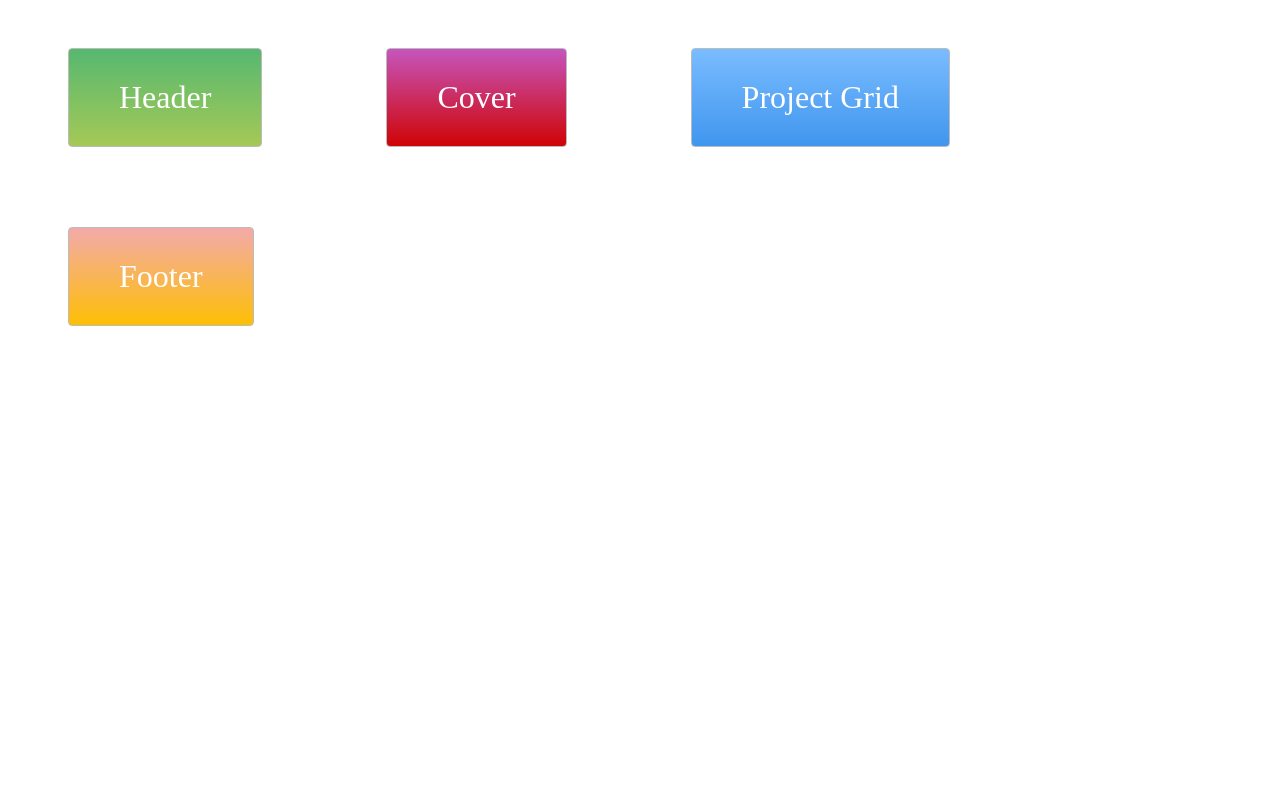
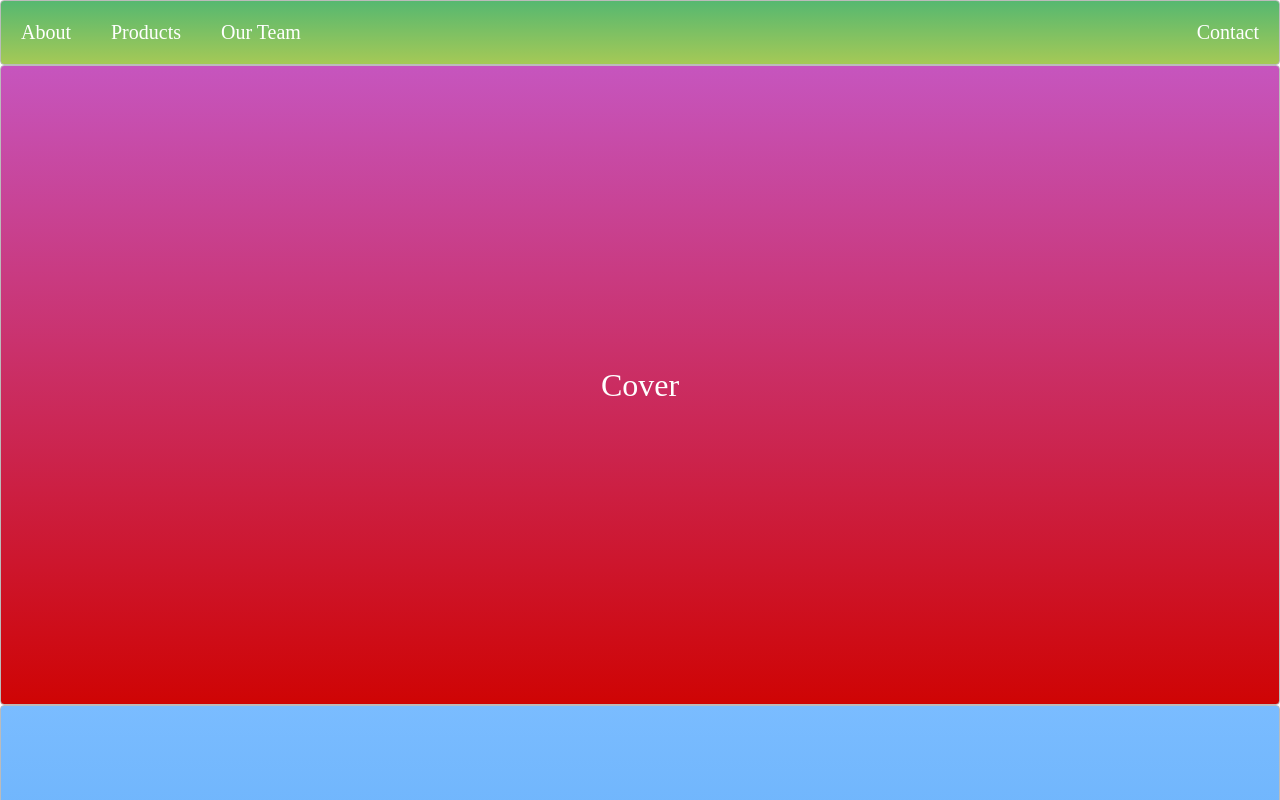
Before and after one commit to elidvenega/zero-to-mastery-academy, a plain HTML site: page section-9/project-start/index.html in a window 1280 px wide. Shown: the top 800 px of the page. Drawn offline with Linux system fonts and the light colour scheme.

Commit message:
Work on CSS

```diff
--- a/section-9/project-start/index.html
+++ b/section-9/project-start/index.html
@@ -2,12 +2,20 @@
 <html>
   <head>
     <title>Layout Master</title>
-  <link rel="stylesheet" type="text/css" href="./style.css">
+    <link rel="stylesheet" type="text/css" href="./style.css" />
   </head>
   <body>
-  <div class="zone green">Header</div>
-  <div class="zone red">Cover</div>
-  <div class="zone blue">Project Grid</div>
+    <nav class="zone green">
+      <ul class="main-nav">
+        <li><a href="#">About</a></li>
+        <li><a href="#">Products</a></li>
+        <li><a href="#">Our Team</a></li>
+        <li class="push"><a href="#">Contact</a></li>
+      </ul>
+    </nav>
+
+    <header class="zone red">Cover</header>
+    <div class="zone blue"></div>
     <div class="zone yellow">Footer</div>
   </body>
 </html>
--- a/section-9/project-start/style.css
+++ b/section-9/project-start/style.css
@@ -1,71 +1,190 @@
+* {
+  margin: 0;
+  padding: 0;
+  box-sizing: border-box;
+}
+
 .zone {
-    padding:30px 50px;
-    margin:40px 60px;
-    cursor:pointer;
-    display:inline-block;
-    color:#FFF;
-    font-size:2em;
-    border-radius:4px;
-    border:1px solid #bbb;
-    transition: all 0.3s linear;
+  /* padding: 30px 50px; */
+  /* margin: 40px 60px; */
+  /* cursor: pointer; */
+  /* display: inline-block; */
+  color: #fff;
+  font-size: 2em;
+  border-radius: 4px;
+  border: 1px solid #bbb;
+  transition: all 0.3s linear;
 }
 
 .zone:hover {
-    -webkit-box-shadow:rgba(0,0,0,0.8) 0px 5px 15px, inset rgba(0,0,0,0.15) 0px -10px 20px;
-    -moz-box-shadow:rgba(0,0,0,0.8) 0px 5px 15px, inset rgba(0,0,0,0.15) 0px -10px 20px;
-    -o-box-shadow:rgba(0,0,0,0.8) 0px 5px 15px, inset rgba(0,0,0,0.15) 0px -10px 20px;
-    box-shadow:rgba(0,0,0,0.8) 0px 5px 15px, inset rgba(0,0,0,0.15) 0px -10px 20px;
+  -webkit-box-shadow: rgba(0, 0, 0, 0.8) 0px 5px 15px,
+    inset rgba(0, 0, 0, 0.15) 0px -10px 20px;
+  -moz-box-shadow: rgba(0, 0, 0, 0.8) 0px 5px 15px,
+    inset rgba(0, 0, 0, 0.15) 0px -10px 20px;
+  -o-box-shadow: rgba(0, 0, 0, 0.8) 0px 5px 15px,
+    inset rgba(0, 0, 0, 0.15) 0px -10px 20px;
+  box-shadow: rgba(0, 0, 0, 0.8) 0px 5px 15px,
+    inset rgba(0, 0, 0, 0.15) 0px -10px 20px;
 }
 
 /*https://paulund.co.uk/how-to-create-shiny-css-buttons*/
 /***********************************************************************
  *  Green Background
  **********************************************************************/
-.green{
-    background: #56B870; /* Old browsers */
-    background: -moz-linear-gradient(top, #56B870 0%, #a5c956 100%); /* FF3.6+ */
-    background: -webkit-gradient(linear, left top, left bottom, color-stop(0%,#56B870), color-stop(100%,#a5c956)); /* Chrome,Safari4+ */
-    background: -webkit-linear-gradient(top, #56B870 0%,#a5c956 100%); /* Chrome10+,Safari5.1+ */
-    background: -o-linear-gradient(top, #56B870 0%,#a5c956 100%); /* Opera 11.10+ */
-    background: -ms-linear-gradient(top, #56B870 0%,#a5c956 100%); /* IE10+ */
-    background: linear-gradient(top, #56B870 0%,#a5c956 100%); /* W3C */
+.green {
+  background: #56b870; /* Old browsers */
+  background: -moz-linear-gradient(top, #56b870 0%, #a5c956 100%); /* FF3.6+ */
+  background: -webkit-gradient(
+    linear,
+    left top,
+    left bottom,
+    color-stop(0%, #56b870),
+    color-stop(100%, #a5c956)
+  ); /* Chrome,Safari4+ */
+  background: -webkit-linear-gradient(
+    top,
+    #56b870 0%,
+    #a5c956 100%
+  ); /* Chrome10+,Safari5.1+ */
+  background: -o-linear-gradient(
+    top,
+    #56b870 0%,
+    #a5c956 100%
+  ); /* Opera 11.10+ */
+  background: -ms-linear-gradient(top, #56b870 0%, #a5c956 100%); /* IE10+ */
+  background: linear-gradient(top, #56b870 0%, #a5c956 100%); /* W3C */
+}
+
+.main-nav {
+  display: flex;
+  list-style: none;
+  font-size: 20px;
+}
+
+@media (max-width: 600px) {
+  .main-nav {
+    font-size: 0.5em;
+    padding: 0;
+  }
+}
+
+.push {
+  margin-left: auto;
+}
+
+li {
+  padding: 20px;
+}
+
+a {
+  color: #fff;
+  text-decoration: none;
 }
 
 /***********************************************************************
  *  Red Background
  **********************************************************************/
-.red{
-    background: #C655BE; /* Old browsers */
-    background: -moz-linear-gradient(top, #C655BE 0%, #cf0404 100%); /* FF3.6+ */
-    background: -webkit-gradient(linear, left top, left bottom, color-stop(0%,#C655BE), color-stop(100%,#cf0404)); /* Chrome,Safari4+ */
-    background: -webkit-linear-gradient(top, #C655BE 0%,#cf0404 100%); /* Chrome10+,Safari5.1+ */
-    background: -o-linear-gradient(top, #C655BE 0%,#cf0404 100%); /* Opera 11.10+ */
-    background: -ms-linear-gradient(top, #C655BE 0%,#cf0404 100%); /* IE10+ */
-    background: linear-gradient(top, #C655BE 0%,#cf0404 100%); /* W3C */
+.red {
+  background: #c655be; /* Old browsers */
+  background: -moz-linear-gradient(top, #c655be 0%, #cf0404 100%); /* FF3.6+ */
+  background: -webkit-gradient(
+    linear,
+    left top,
+    left bottom,
+    color-stop(0%, #c655be),
+    color-stop(100%, #cf0404)
+  ); /* Chrome,Safari4+ */
+  background: -webkit-linear-gradient(
+    top,
+    #c655be 0%,
+    #cf0404 100%
+  ); /* Chrome10+,Safari5.1+ */
+  background: -o-linear-gradient(
+    top,
+    #c655be 0%,
+    #cf0404 100%
+  ); /* Opera 11.10+ */
+  background: -ms-linear-gradient(top, #c655be 0%, #cf0404 100%); /* IE10+ */
+  background: linear-gradient(top, #c655be 0%, #cf0404 100%); /* W3C */
+  display: flex;
+  align-items: center;
+  justify-content: center;
+  height: 80vh;
 }
 
 /***********************************************************************
  *  Yellow Background
  **********************************************************************/
-.yellow{
-    background: #F3AAAA; /* Old browsers */
-    background: -moz-linear-gradient(top, #F3AAAA 0%, #febf04 100%); /* FF3.6+ */
-    background: -webkit-gradient(linear, left top, left bottom, color-stop(0%,#F3AAAA), color-stop(100%,#febf04)); /* Chrome,Safari4+ */
-    background: -webkit-linear-gradient(top, #F3AAAA 0%,#febf04 100%); /* Chrome10+,Safari5.1+ */
-    background: -o-linear-gradient(top, #F3AAAA 0%,#febf04 100%); /* Opera 11.10+ */
-    background: -ms-linear-gradient(top, #F3AAAA 0%,#febf04 100%); /* IE10+ */
-    background: linear-gradient(top, #F3AAAA 0%,#febf04 100%); /* W3C */
+.yellow {
+  background: #f3aaaa; /* Old browsers */
+  background: -moz-linear-gradient(top, #f3aaaa 0%, #febf04 100%); /* FF3.6+ */
+  background: -webkit-gradient(
+    linear,
+    left top,
+    left bottom,
+    color-stop(0%, #f3aaaa),
+    color-stop(100%, #febf04)
+  ); /* Chrome,Safari4+ */
+  background: -webkit-linear-gradient(
+    top,
+    #f3aaaa 0%,
+    #febf04 100%
+  ); /* Chrome10+,Safari5.1+ */
+  background: -o-linear-gradient(
+    top,
+    #f3aaaa 0%,
+    #febf04 100%
+  ); /* Opera 11.10+ */
+  background: -ms-linear-gradient(top, #f3aaaa 0%, #febf04 100%); /* IE10+ */
+  background: linear-gradient(top, #f3aaaa 0%, #febf04 100%); /* W3C */
+  display: flex;
+  justify-content: center;
+  padding: 15px;
 }
 
 /***********************************************************************
  *  Blue Background
  **********************************************************************/
-.blue{
-    background: #7abcff; /* Old browsers */
-    background: -moz-linear-gradient(top, #7abcff 0%, #60abf8 44%, #4096ee 100%); /* FF3.6+ */
-    background: -webkit-gradient(linear, left top, left bottom, color-stop(0%,#7abcff), color-stop(44%,#60abf8), color-stop(100%,#4096ee)); /* Chrome,Safari4+ */
-    background: -webkit-linear-gradient(top, #7abcff 0%,#60abf8 44%,#4096ee 100%); /* Chrome10+,Safari5.1+ */
-    background: -o-linear-gradient(top, #7abcff 0%,#60abf8 44%,#4096ee 100%); /* Opera 11.10+ */
-    background: -ms-linear-gradient(top, #7abcff 0%,#60abf8 44%,#4096ee 100%); /* IE10+ */
-    background: linear-gradient(top, #7abcff 0%,#60abf8 44%,#4096ee 100%); /* W3C */
+.blue {
+  background: #7abcff; /* Old browsers */
+  background: -moz-linear-gradient(
+    top,
+    #7abcff 0%,
+    #60abf8 44%,
+    #4096ee 100%
+  ); /* FF3.6+ */
+  background: -webkit-gradient(
+    linear,
+    left top,
+    left bottom,
+    color-stop(0%, #7abcff),
+    color-stop(44%, #60abf8),
+    color-stop(100%, #4096ee)
+  ); /* Chrome,Safari4+ */
+  background: -webkit-linear-gradient(
+    top,
+    #7abcff 0%,
+    #60abf8 44%,
+    #4096ee 100%
+  ); /* Chrome10+,Safari5.1+ */
+  background: -o-linear-gradient(
+    top,
+    #7abcff 0%,
+    #60abf8 44%,
+    #4096ee 100%
+  ); /* Opera 11.10+ */
+  background: -ms-linear-gradient(
+    top,
+    #7abcff 0%,
+    #60abf8 44%,
+    #4096ee 100%
+  ); /* IE10+ */
+  background: linear-gradient(
+    top,
+    #7abcff 0%,
+    #60abf8 44%,
+    #4096ee 100%
+  ); /* W3C */
+  display: flex;
+  height: 80vh;
 }
```
Lines whose indentation alone changed are shown as unchanged.
